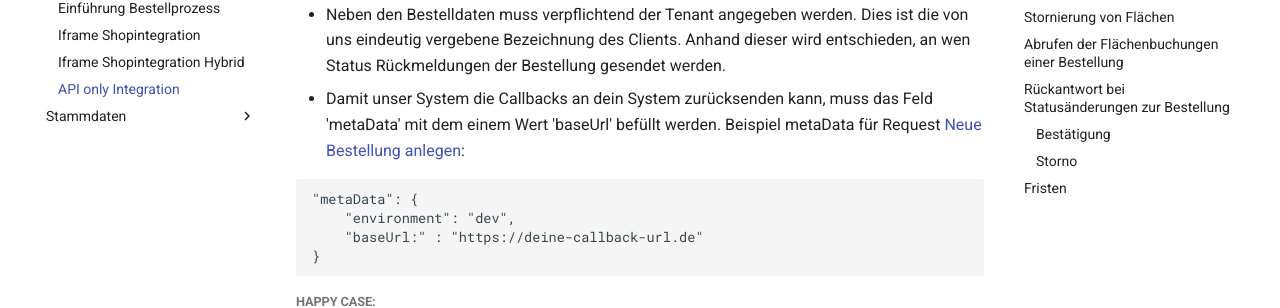
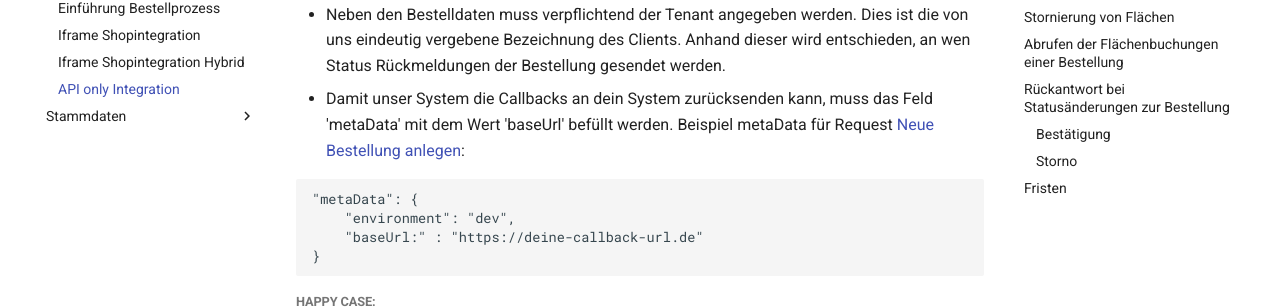
Before and after one commit to weischertechlab/ooh-api-docs, an MkDocs documentation site: the page built from docs/bestellungen/3_API-only-integration.md, in a window 1280 px wide and 900 px high. Shown: the part 229-537 px from the top of the window. Built offline with MkDocs 1.6.1 and Material for MkDocs 9.7.7, drawn with Linux system fonts in a browser that asks for light colours.

Commit message:
Corrects typo in API documentation
Fixes a typo in the API documentation regarding the 'metaData' field, clarifying that it should be filled with the value 'baseUrl' for callbacks to function correctly.

````diff
--- a/docs/bestellungen/3_API-only-integration.md
+++ b/docs/bestellungen/3_API-only-integration.md
@@ -5,7 +5,7 @@ title: API only Integration
 ## Abschicken einer Bestellung
 
 - Neben den Bestelldaten muss verpflichtend der Tenant angegeben werden. Dies ist die von uns eindeutig vergebene Bezeichnung des Clients. Anhand dieser wird entschieden, an wen Status Rückmeldungen der Bestellung gesendet werden.
-- Damit unser System die Callbacks an dein System zurücksenden kann, muss das Feld 'metaData' mit dem einem Wert 'baseUrl' befüllt werden.
+- Damit unser System die Callbacks an dein System zurücksenden kann, muss das Feld 'metaData' mit dem Wert 'baseUrl' befüllt werden.
  Beispiel metaData für Request [Neue Bestellung anlegen]([https://](https://apim-jvb-we-prod.developer.azure-api.net/api-details#api=order-api-v2&operation=post-api-v2-bestellung)):
 
 ```
````
